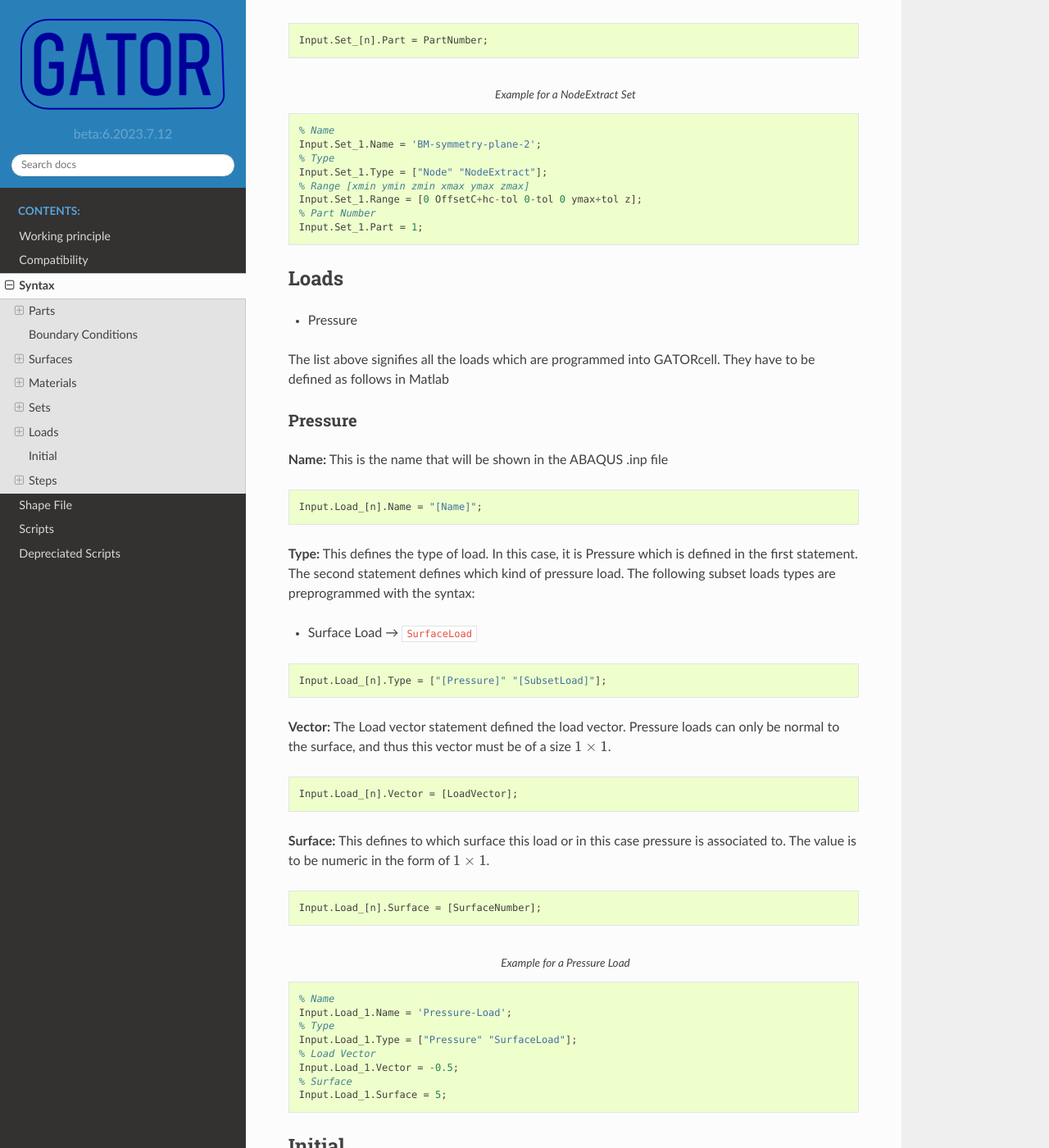
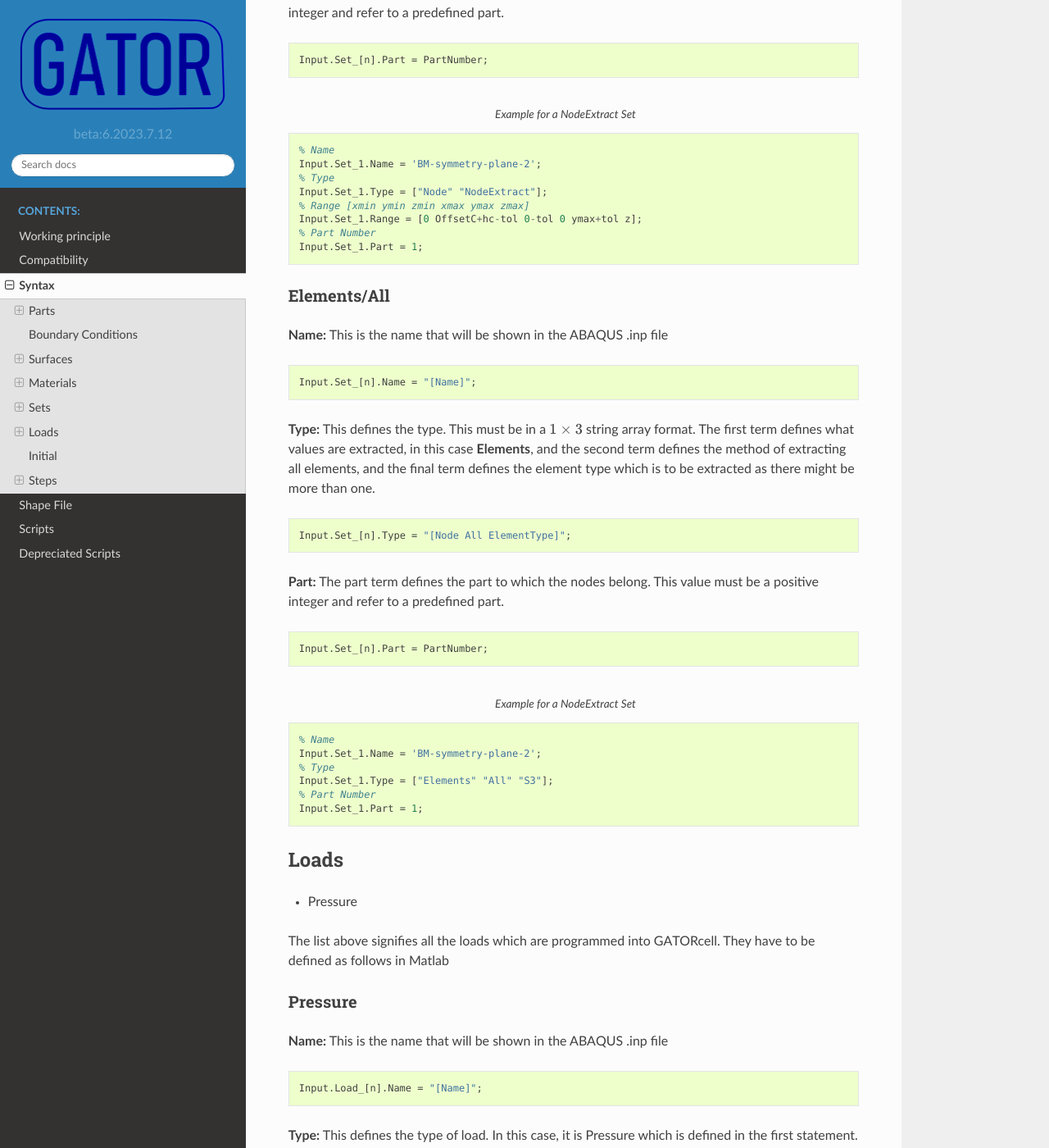
Before and after one commit to aq18507/GATORdocs, a Sphinx documentation site: the page built from doc/Syntax.rst, in a window 1280 px wide and 1400 px high, scrolled down 9349 px. Shown: the whole window at 82% size. Built offline with Sphinx 7.4.7 and the Read the Docs theme 2.0.0, drawn with Linux system fonts in a browser that asks for light colours; pages that are not in the unit, such as notebooks, are missing from menus.

Commit message:
docs: update Compatability.rst and Syntax.rst

```diff
--- a/doc/Syntax.rst
+++ b/doc/Syntax.rst
@@ -377,6 +377,7 @@
 ----
 
 - NodeExtract
+- Elements/All
 
 The list above names all different methods to extract or assign nodes to a Set.
 
@@ -420,6 +421,43 @@
   Input.Set_1.Type = ["Node" "NodeExtract"];
   % Range [xmin ymin zmin xmax ymax zmax]
   Input.Set_1.Range = [0 OffsetC+hc-tol 0-tol 0 ymax+tol z];
+  % Part Number
+  Input.Set_1.Part = 1;
+
+
+
+
+Elements/All
++++++++++++
+
+**Name:** This is the name that will be shown in the ABAQUS .inp file
+
+.. code-block:: matlab
+
+	Input.Set_[n].Name = "[Name]";
+
+
+**Type:** This defines the type. This must be in a :math:`1 \times 3` string array format. The first term defines what values are extracted, in this case **Elements**, and the second term defines the method of extracting all elements, and the final term defines the element type which is to be extracted as there might be more than one.
+
+.. code-block:: matlab
+
+  Input.Set_[n].Type = "[Node All ElementType]";
+
+
+**Part:** The part term defines the part to which the nodes belong. This value must be a positive integer and refer to a predefined part.
+
+.. code-block:: matlab
+
+  Input.Set_[n].Part = PartNumber;
+
+
+.. code-block:: matlab
+  :caption: Example for a NodeExtract Set
+
+  % Name
+  Input.Set_1.Name = 'BM-symmetry-plane-2';
+  % Type
+  Input.Set_1.Type = ["Elements" "All" "S3"];
   % Part Number
   Input.Set_1.Part = 1;
 
```
Also changed, not shown: doc/Compatability.rst (+21 -2 lines).
